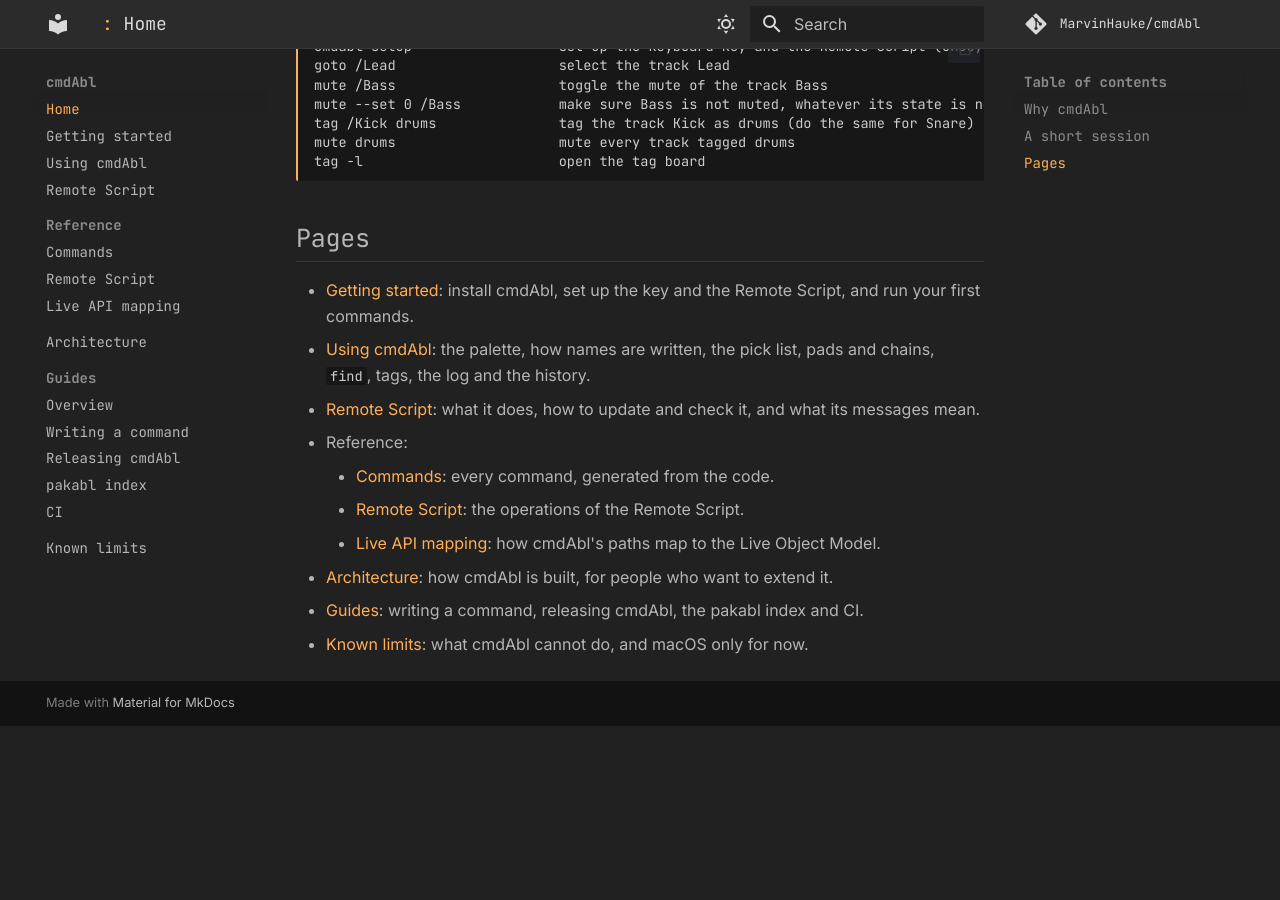
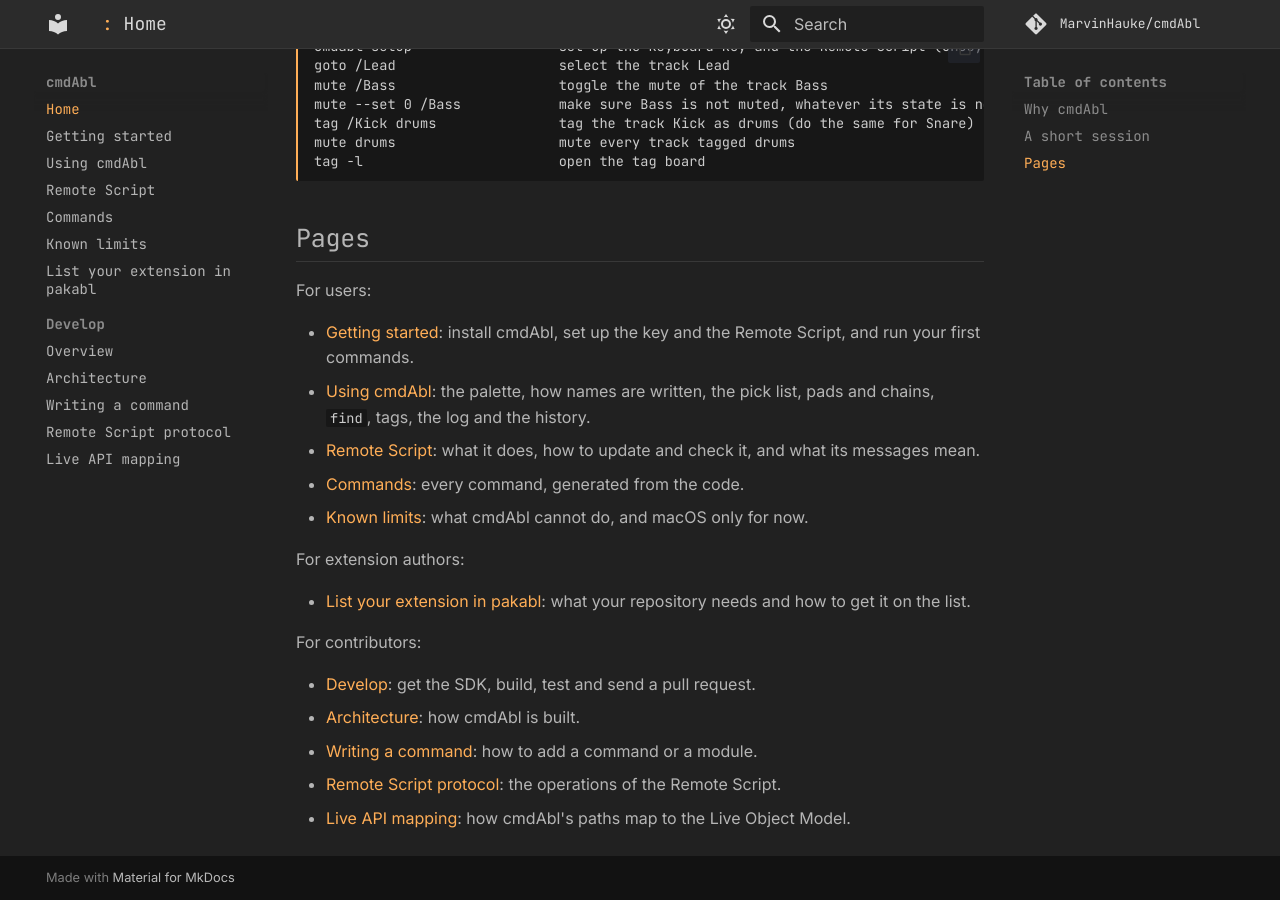
Before and after one commit to MarvinHauke/cmdAbl, an MkDocs documentation site: the page built from docs/index.md, in a window 1280 px wide and 900 px high, scrolled down 1263 px. Built offline with MkDocs 1.6.1 and Material for MkDocs 9.7.7, drawn with Linux system fonts in a browser that asks for light colours; comment, search, counter and statistics services are not loaded; before the commit the page ends 1989 px from its top, so only the background shows below that.

Commit message:
docs(site): nav by audience, new pakabl-listing and develop pages
Users first, then extension authors, then contributors. Maintainer guides leave the
site. pakabl-listing.md (what a repository needs, how to ask) and develop.md (SDK,
build, test, pull requests); home page and getting-started link to them.

Co-Authored-By: Claude Sonnet 5.5 <noreply@anthropic.com>

```diff
--- a/docs/index.md
+++ b/docs/index.md
@@ -30,15 +30,24 @@ tag -l                        open the tag board
 
 ## Pages
 
+For users:
+
 - [Getting started](getting-started.md): install cmdAbl, set up the key and the Remote Script, and run your first
   commands.
 - [Using cmdAbl](using.md): the palette, how names are written, the pick list, pads and chains, `find`, tags, the
   log and the history.
 - [Remote Script](remote-script.md): what it does, how to update and check it, and what its messages mean.
-- Reference:
-    - [Commands](reference/commands.md): every command, generated from the code.
-    - [Remote Script](reference/remote-script.md): the operations of the Remote Script.
-    - [Live API mapping](reference/live-api.md): how cmdAbl's paths map to the Live Object Model.
-- [Architecture](architecture.md): how cmdAbl is built, for people who want to extend it.
-- [Guides](guides/README.md): writing a command, releasing cmdAbl, the pakabl index and CI.
+- [Commands](reference/commands.md): every command, generated from the code.
 - [Known limits](limits.md): what cmdAbl cannot do, and macOS only for now.
+
+For extension authors:
+
+- [List your extension in pakabl](pakabl-listing.md): what your repository needs and how to get it on the list.
+
+For contributors:
+
+- [Develop](develop.md): get the SDK, build, test and send a pull request.
+- [Architecture](architecture.md): how cmdAbl is built.
+- [Writing a command](guides/command-authoring.md): how to add a command or a module.
+- [Remote Script protocol](reference/remote-script.md): the operations of the Remote Script.
+- [Live API mapping](reference/live-api.md): how cmdAbl's paths map to the Live Object Model.
--- a/mkdocs.yml
+++ b/mkdocs.yml
@@ -32,29 +32,30 @@ theme:
 extra_css:
   - stylesheets/cmdabl.css
 
-# Only the guides are published for now. Everything else under docs/ stays repo-only
-# (docs/sdk-tree.md summarizes Ableton's SDK and is not for a public site).
+# Pages that stay in the repository and are not part of the site: the SDK summary (not for a public
+# site), the plans, and the maintainer guides (releasing, CI and secrets, the pakabl index).
 exclude_docs: |
   sdk-tree.md
   feature-plans/
+  guides/README.md
+  guides/release-cmdabl.md
+  guides/ci.md
+  guides/pakabl-index.md
 
 nav:
   - Home: index.md
   - Getting started: getting-started.md
   - Using cmdAbl: using.md
   - Remote Script: remote-script.md
-  - Reference:
-      - Commands: reference/commands.md
-      - Remote Script: reference/remote-script.md
+  - Commands: reference/commands.md
+  - Known limits: limits.md
+  - List your extension in pakabl: pakabl-listing.md
+  - Develop:
+      - Overview: develop.md
+      - Architecture: architecture.md
+      - Writing a command: guides/command-authoring.md
+      - Remote Script protocol: reference/remote-script.md
       - Live API mapping: reference/live-api.md
-  - Architecture: architecture.md
-  - Guides:
-      - Overview: guides/README.md
-      - Writing a command: guides/command-authoring.md
-      - Releasing cmdAbl: guides/release-cmdabl.md
-      - pakabl index: guides/pakabl-index.md
-      - CI: guides/ci.md
-  - Known limits: limits.md
 
 markdown_extensions:
   - tables
```
Also changed, not shown: docs/develop.md (added, +80 -0 lines), docs/getting-started.md (+3 -2 lines), docs/pakabl-listing.md (added, +48 -0 lines).
